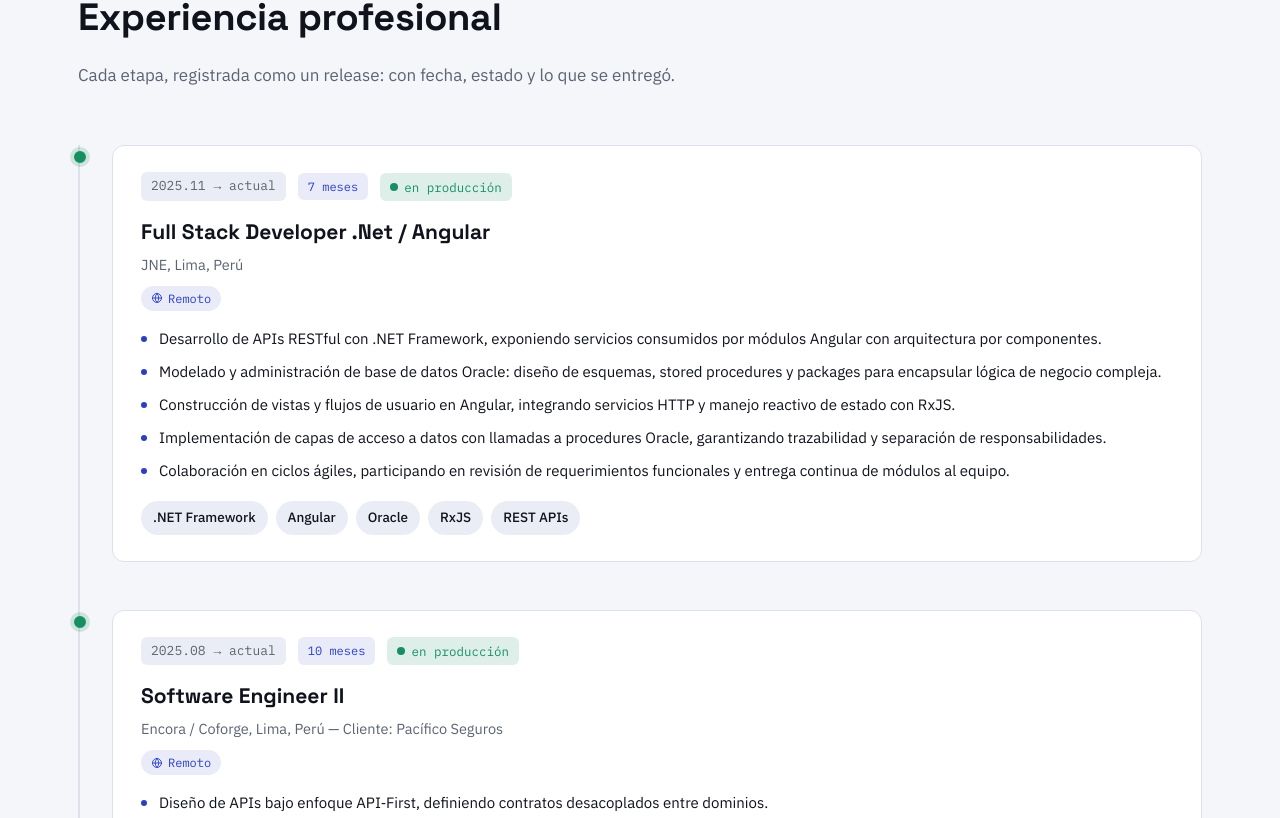
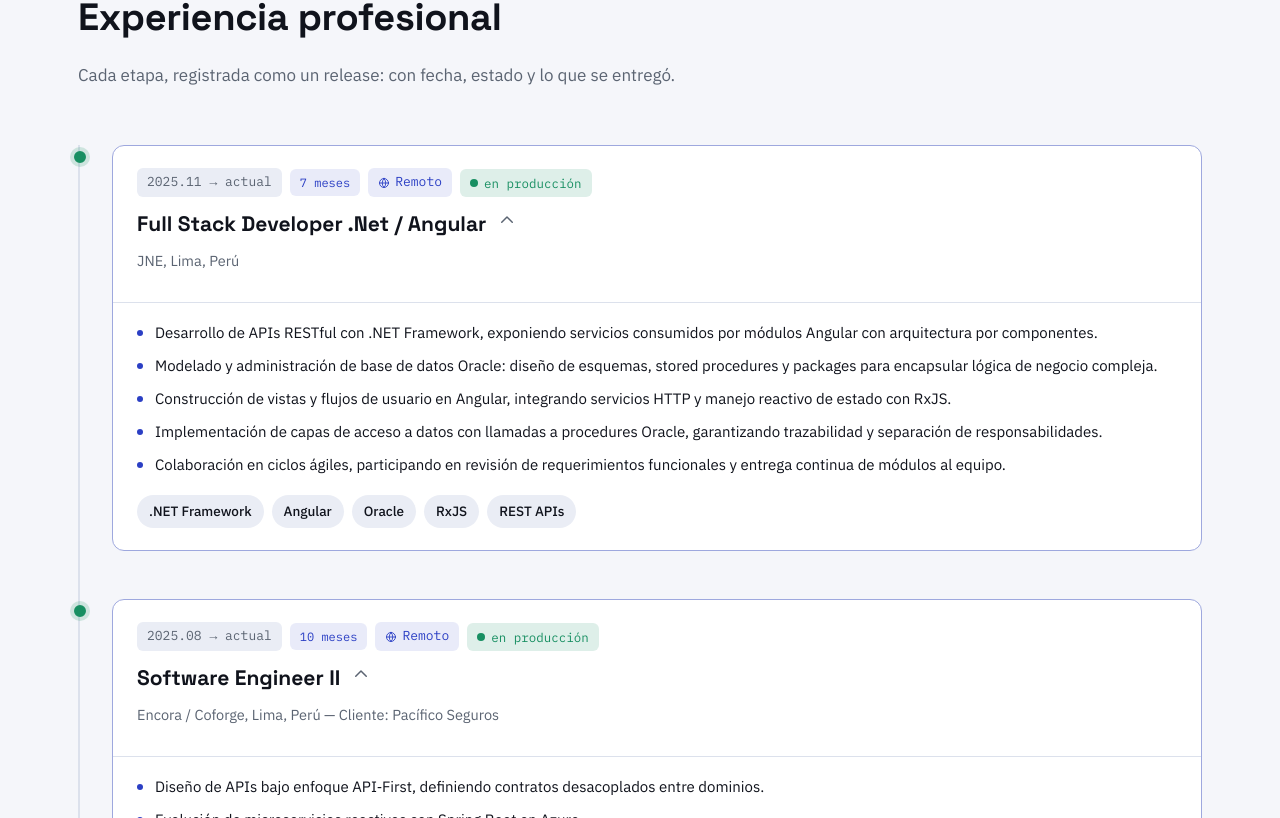
Before and after one commit to danielgutierrez13/mi-portafolio, a React (Vite) app: page / in a window 1280 px wide. Shown: the part 2782-3600 px from the top of the page. Built offline with nearby package versions, Linux system fonts and the light colour scheme.

Commit message:
[feature] card de experiencia laboral

```diff
--- a/src/components/sections/Experience/Experience.tsx
+++ b/src/components/sections/Experience/Experience.tsx
@@ -1,4 +1,4 @@
-import { useState } from 'react';
+import { useState, useId } from 'react';
 import { useScrollReveal } from '../../../hooks/useScrollReveal';
 import { SectionHead } from '../../ui/SectionHead';
 import { ChipRow } from '../../ui/Chip';
@@ -65,22 +65,37 @@ interface TimelineCardProps {
 }
 function TimelineCard({ item, onOpenCert }: TimelineCardProps) {
   const ref = useScrollReveal();
+  const bodyId = useId();
   const { active, date, title, meta, modality, bullets, chips, certificate } = item;
+  const [open, setOpen] = useState(active);
 
   return (
     <div className={`timeline-item${active ? ' timeline-item--active' : ''} reveal`} ref={ref}>
-      <div className="timeline-card">
+      <div className={`timeline-card${open ? ' timeline-card--open' : ''}`}>
+        <button
+          type="button"
+          className="timeline-card__header"
+          onClick={() => setOpen((o) => !o)}
+          aria-expanded={open}
+          aria-controls={bodyId}
+        >
           <div className="timeline-card__top">
             <span className="tag-date">{date}</span>
             <span className="tag-duration">{parseDuration(date)}</span>
-          <StatusTag active={active} />
-        </div>
-        <h3>{title}</h3>
-        <p className="role-meta">{meta}</p>
             <span className="modality-tag">
               <Icon id={MODALITY_ICON[modality]} />
               {MODALITY_LABEL[modality]}
             </span>
+            <StatusTag active={active} />
+          </div>
+          <div className="timeline-card__summary">
+            <h3>{title}</h3>
+            <Icon id="chevron-right" className={`timeline-card__caret${open ? ' timeline-card__caret--open' : ''}`} />
+          </div>
+          <p className="role-meta">{meta}</p>
+        </button>
+        {open && (
+          <div className="timeline-card__body" id={bodyId}>
             <ul>
               {bullets.map((b) => <li key={b}>{b}</li>)}
             </ul>
@@ -90,6 +105,8 @@ function TimelineCard({ item, onOpenCert }: TimelineCardProps) {
                 <Icon id={certificate ? (certificate.toLowerCase().endsWith('.pdf') ? 'external' : 'image') : 'image'} />
                 {certificate ? 'Ver certificado de trabajo' : 'Certificado pendiente de subir'}
               </button>
+            )}
+          </div>
         )}
       </div>
     </div>
--- a/src/styles/sections/experience.css
+++ b/src/styles/sections/experience.css
@@ -27,14 +27,53 @@
   background: var(--surface);
   border: 1px solid var(--border);
   border-radius: var(--radius-md);
-  padding: 26px 28px;
+  overflow: hidden;
 }
+.timeline-card--open { border-color: color-mix(in srgb, var(--primary) 35%, var(--border)); }
+
+.timeline-card__header {
+  width: 100%;
+  text-align: left;
+  background: none;
+  border: none;
+  padding: 22px 24px;
+  cursor: pointer;
+  display: flex;
+  flex-direction: column;
+  gap: 0;
+  transition: background .15s;
+}
+.timeline-card__header:hover { background: var(--bg-alt); }
+
+.timeline-card__summary {
+  display: flex;
+  align-items: flex-start;
+  justify-content: space-between;
+  gap: 12px;
+  margin-bottom: 4px;
+}
+.timeline-card__caret {
+  width: 18px; height: 18px;
+  flex-shrink: 0;
+  color: var(--ink-soft);
+  transition: transform .2s;
+  transform: rotate(90deg);
+  margin-top: 4px;
+}
+.timeline-card__caret--open { transform: rotate(270deg); }
+
+.timeline-card__body {
+  padding: 0 24px 22px;
+  border-top: 1px solid var(--border);
+  padding-top: 18px;
+}
+
 .timeline-card__top {
   display: flex;
   flex-wrap: wrap;
   align-items: center;
-  gap: 12px;
-  margin-bottom: 14px;
+  gap: 8px;
+  margin-bottom: 10px;
 }
 
 .tag-date {
@@ -72,24 +111,22 @@
   font-family: var(--font-display);
   font-size: 21px;
   font-weight: 700;
-  margin-bottom: 4px;
 }
-.timeline-card .role-meta { font-size: 14.5px; color: var(--ink-soft); margin-bottom: 10px; }
+.timeline-card .role-meta { font-size: 14.5px; color: var(--ink-soft); margin: 4px 0 8px; }
 
 .modality-tag {
   display: inline-flex;
   align-items: center;
   gap: 5px;
   font-family: var(--font-mono);
-  font-size: 12px;
+  font-size: 13px;
   color: var(--primary);
   background: color-mix(in srgb, var(--primary) 10%, transparent);
-  padding: 3px 10px;
-  border-radius: 999px;
-  margin-bottom: 16px;
+  padding: 4px 10px;
+  border-radius: 6px;
 }
 .modality-tag .icon { width: 12px; height: 12px; }
-.timeline-card ul { display: flex; flex-direction: column; gap: 9px; margin-bottom: 18px; }
+.timeline-card__body ul { display: flex; flex-direction: column; gap: 9px; margin-bottom: 18px; }
 .timeline-card li {
   font-size: 15px;
   color: var(--ink);
```
Lines whose indentation alone changed are shown as unchanged.
